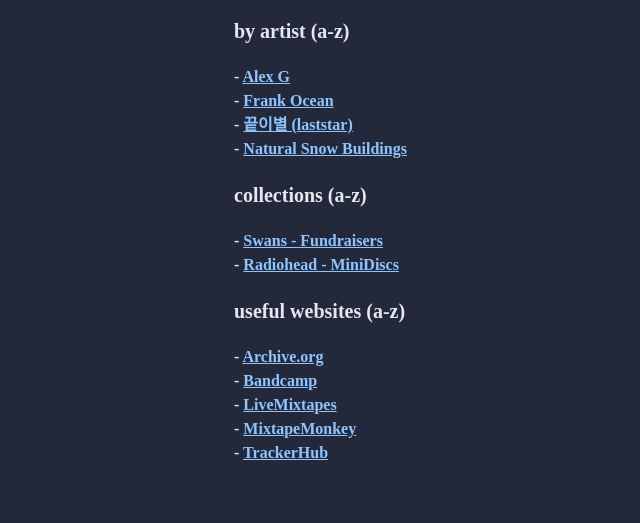
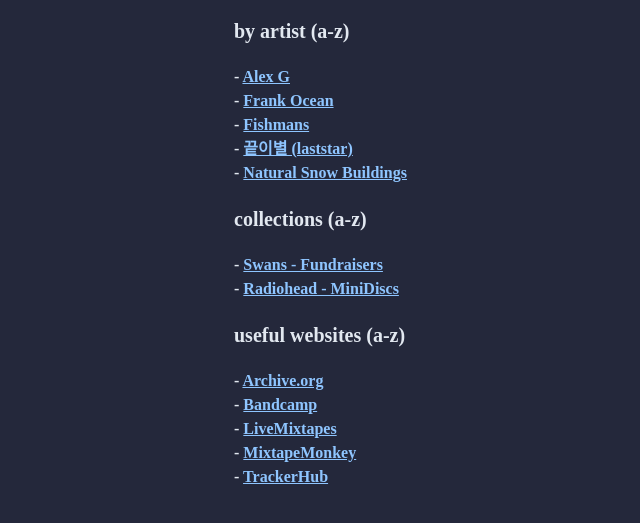
Before and after one commit to jakewdr/jakewdr.github.io, an Astro site: page /offline in a window 1280 px wide. Shown: the part 151-674 px from the top of the page, without its empty margins (30-670 px from the left). Built offline with nearby package versions, Linux system fonts and the light colour scheme; Astro itself is replaced by a stand-in of ours; a web font is replaced by a local one.

Commit message:
Added fishmans

```diff
--- a/src/pages/offline.astro
+++ b/src/pages/offline.astro
@@ -31,6 +31,7 @@ import "../css/global.css";
                 <ul class="font-semibold list-none">
                     <li>- <a rel="dns-prefetch" class="text-blue-300 underline" href="https://unreleasedalexg.github.io/">Alex G</a></li>
                     <li>- <a rel="dns-prefetch" class="text-blue-300 underline" href="https://blonded.blog/archive">Frank Ocean</a></li>
+                    <li>- <a rel="dns-prefetch" class="text-blue-300 underline" href="https://mega.nz/folder/yMxlXSya#GWPBxa2zjLv6isBzqZ4H8Q">Fishmans</a></li>
                     <li>- <a rel="dns-prefetch" class="text-blue-300 underline" href="https://drive.google.com/drive/folders/12MoxVKoxzHMmx83ql2oegej9ltOCZAJ9">끝이별 (laststar)</a></li>
                     <li>- <a rel="dns-prefetch" class="text-blue-300 underline" href="https://www.tunita.net/nsb/">Natural Snow Buildings</a></li>
                 </ul>
```
